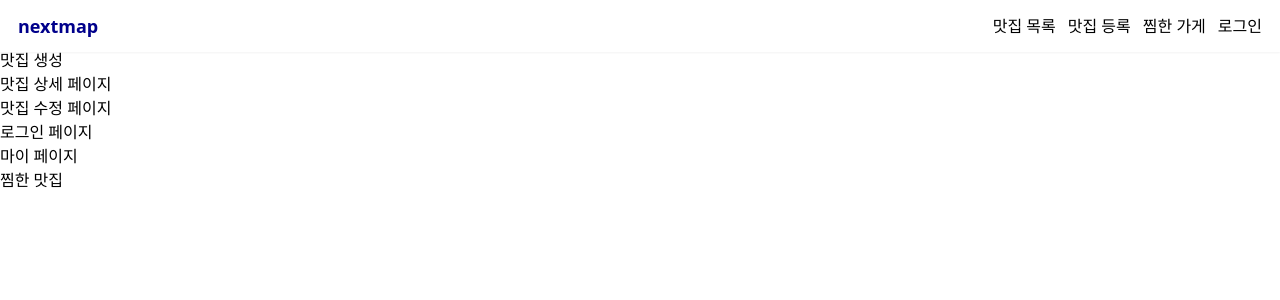
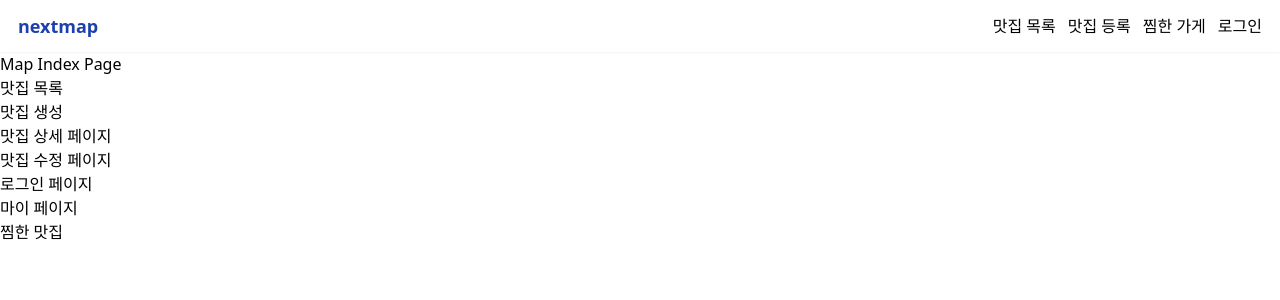
Before and after one commit to haemi-jeon/fastcampus-next-map, a Next.js app: page / in a window 1280 px wide. Shown: the top 300 px of the page. Built offline with nearby package versions, Linux system fonts and the light colour scheme.

Commit message:
tailwind로 스타일링 수정하기

```diff
--- a/src/component/Layout.tsx
+++ b/src/component/Layout.tsx
@@ -7,7 +7,7 @@
 
 export default function Layout({ children }: LayoutProps) {
   return (
-    <div className='layout__div'>
+    <div className='layout'>
       <Navbar />
       {children}
     </div>
--- a/src/component/Navbar.tsx
+++ b/src/component/Navbar.tsx
@@ -9,7 +9,9 @@
   return (
     <>
       <div className='navbar'>
-        <div className='navbar__logo'>nextmap</div>
+        <Link href='/' className='navbar__logo'>
+          nextmap
+        </Link>
         <div className='navbar__list'>
           <Link href='/stores' className='navbar__list--item'>
             맛집 목록
--- a/src/pages/_app.tsx
+++ b/src/pages/_app.tsx
@@ -1,6 +1,11 @@
+import Layout from '@/component/Layout';
+import type { AppProps } from 'next/app';
 import '@/styles/globals.css';
-import type { AppProps } from 'next/app';
 
 export default function App({ Component, pageProps }: AppProps) {
-  return <Component {...pageProps} />;
+  return (
+    <Layout>
+      <Component {...pageProps} />
+    </Layout>
+  );
 }
--- a/src/pages/index.tsx
+++ b/src/pages/index.tsx
@@ -1,9 +1,8 @@
-import Layout from '@/component/Layout';
 import Link from 'next/link';
 
 export default function Home() {
   return (
-    <Layout>
+    <>
       <h1>Map Index Page</h1>
       <ul>
         <li>
@@ -28,6 +27,6 @@
           <Link href='/users/likes'>찜한 맛집</Link>
         </li>
       </ul>
-    </Layout>
+    </>
   );
 }
--- a/src/styles/globals.css
+++ b/src/styles/globals.css
@@ -3,81 +3,55 @@
 @tailwind utilities;
 
 .navbar {
-  display: flex;
-  justify-content: space-between;
-  align-items: center;
-  position: fixed;
-  width: 100%;
-  top: 0;
-  height: 52px;
-  box-shadow: 0 1px 2px 0 rgb(0 0 0 / 0.05);
-  background: white;
+  @apply flex justify-between items-center fixed w-full h-[52px] top-0 shadow-sm bg-white;
 }
 
 .navbar__logo {
-  color: darkblue;
-  font-size: 18px;
-  font-weight: 600;
-  cursor: pointer;
-  padding: 0px 18px;
+  @apply text-blue-800 text-lg font-semibold cursor-pointer px-[18px] py-0;
 }
 
 .navbar__list {
-  padding: 0px 18px;
-  display: flex;
-  gap: 12px;
-  align-items: center;
+  @apply flex gap-3 items-center px-[18px] py-0;
 }
 
 .navbar__button {
-  display: none;
-  cursor: pointer;
+  @apply hidden cursor-pointer;
 }
 
 .navbar__list--item {
-  cursor: pointer;
+  @apply cursor-pointer;
 }
 
 .navbar__list--item:hover {
-  color: darkgray;
+  @apply text-gray-600;
 }
 
 .layout {
-  padding-top: 52px;
+  @apply pt-[52px];
 }
 
 @media only screen and (max-width: 600px) {
   .navbar--mobile {
-    position: fixed;
-    width: 100%;
-    top: 52px;
-    background: darkblue;
-    color: white;
-    height: 100vh;
+    @apply fixed w-full text-white h-screen top-[52px] bg-blue-800;
   }
 
   .navbar__list {
-    display: none;
+    @apply hidden;
   }
 
   .navbar__button {
-    display: block;
-    padding: 0px 18px;
+    @apply block px-[18px] py-0;
   }
 
   .navbar__list--item--mobile {
-    cursor: pointer;
+    @apply cursor-pointer;
   }
 
   .navbar__list--item--mobile:hover {
-    color: darkgray;
+    @apply text-gray-600;
   }
 
   .navbar__list--mobile {
-    display: flex;
-    flex-direction: column;
-    gap: 16px;
-    align-items: start;
-    padding: 24px 18px;
+    @apply flex flex-col gap-4 px-[18px] py-6;
   }
 }
```
